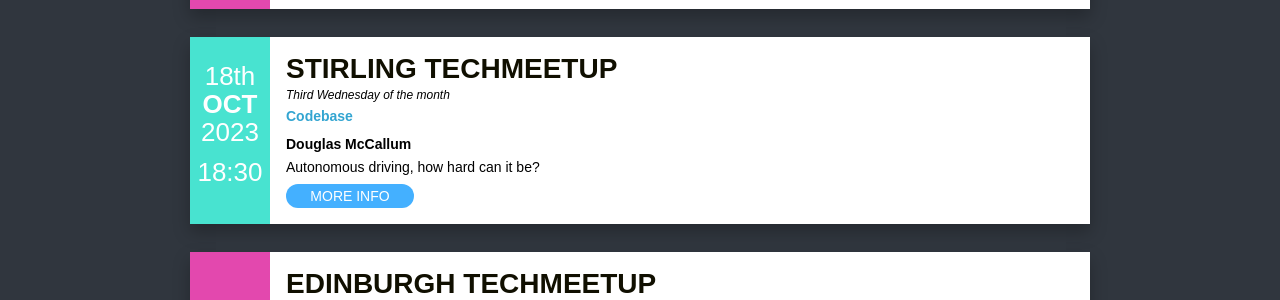
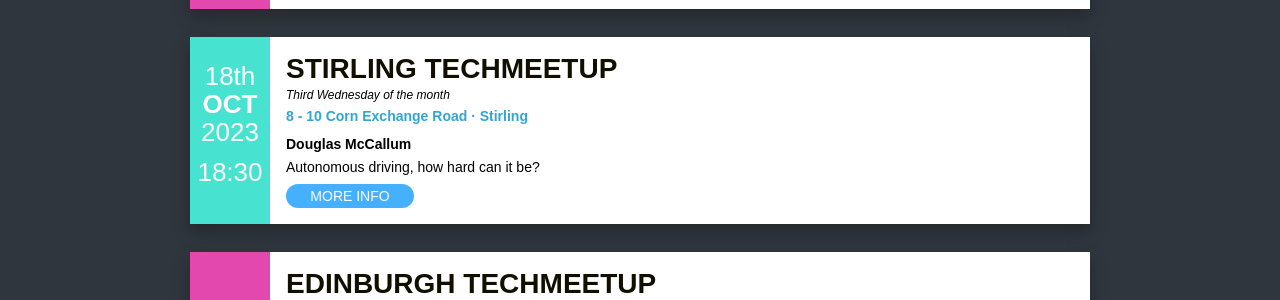
Before and after one commit to techmeetup/techmeetup.co.uk, a Jekyll site: the page built from index.html, in a window 1280 px wide. Shown: the part 584-884 px from the top of the page. Built offline with Jekyll 4.4.1, drawn with Linux system fonts in a browser that asks for light colours.

Commit message:
Update Stirling October

```diff
--- a/_data/index.json
+++ b/_data/index.json
@@ -73,10 +73,10 @@
   {
     "city": "Stirling",
     "on": "Third Wednesday of the month",
-    "meetup": "https://www.eventbrite.co.uk/o/inverness-tech-meetup-55697471093",
+    "meetup": "https://www.meetup.com/techmeetup/events/296375769",
     "location": {
-      "link": "https://www.google.co.uk/maps?q=pentahotel+inverness&ion=1&espv=2&es_th=1&bav=on.2,or.r_cp.&bvm=bv.107467506,d.ZWU&biw=1366&bih=628&dpr=1&safe=strict&um=1&ie=UTF-8&sa=X&ved=0CAYQ_AUoAWoVChMIssH-7pGQyQIVhLYUCh07oQLX",
-      "address": "Codebase"
+      "link": "https://www.google.co.uk/maps/place/CodeBase+Ltd/@56.1182949,-3.9390359,217m/data=!3m1!1e3!4m6!3m5!1s0x48886294d54eaaab:0xdaddfba88edb1ed!8m2!3d56.1185271!4d-3.9393371!16s%2Fg%2F11g9jdvtg4?entry=ttu",
+      "address": "8 - 10 Corn Exchange Road · Stirling"
     },
     "active": "true",
     "date": "2023-10-18T18:30:00Z",
```
